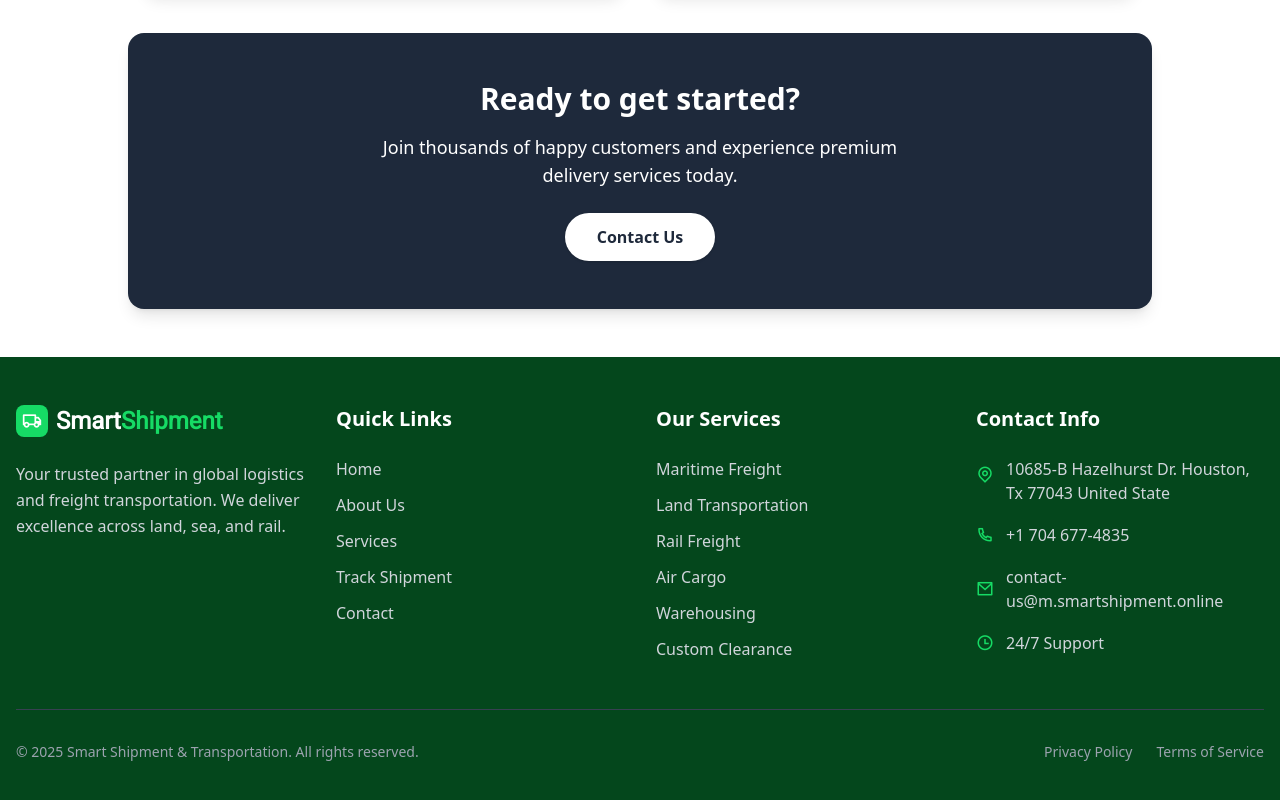
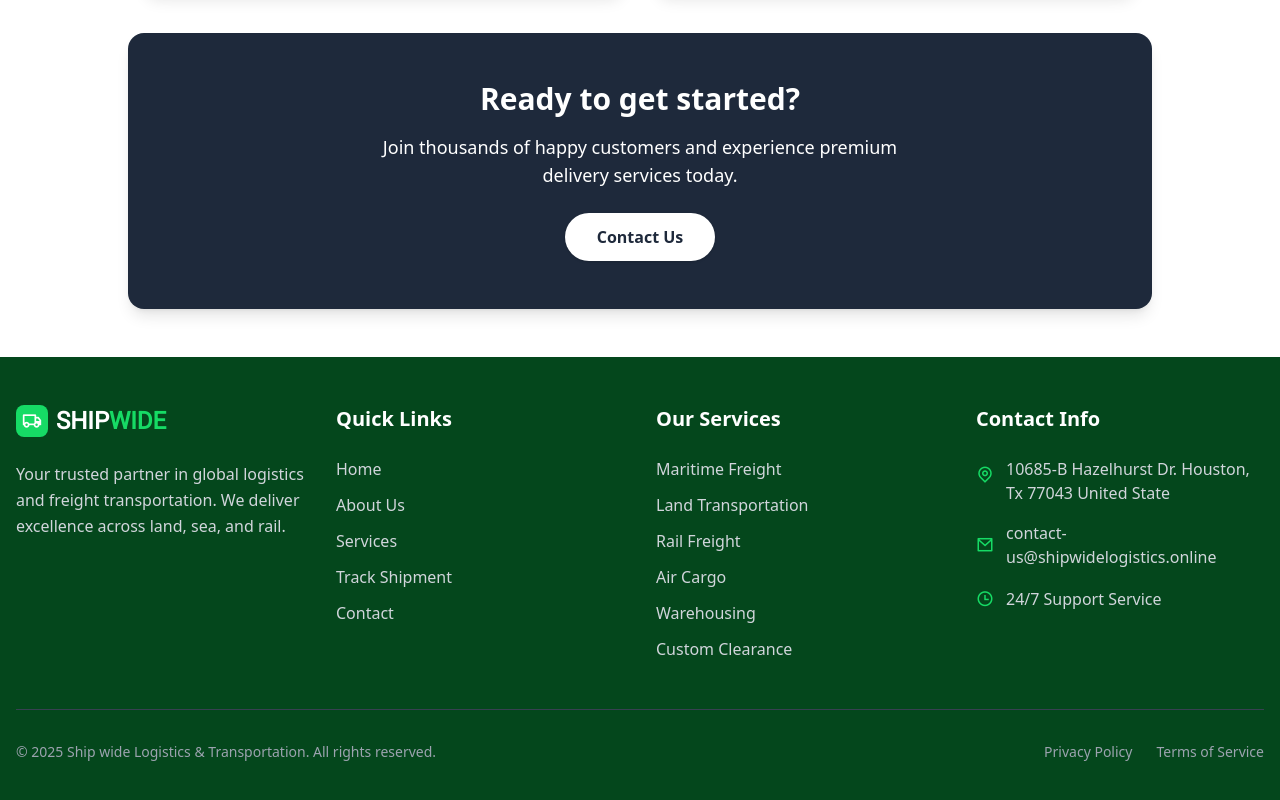
Before and after one commit to graysonleofx/shipwidelogistics, a Next.js app: page /services/1 in a window 1280 px wide. Shown: the part 1954-2754 px from the top of the page. Built offline with nearby package versions, Linux system fonts and the light colour scheme.

Commit message:
Add files via upload

```diff
--- a/components/AboutSection.tsx
+++ b/components/AboutSection.tsx
@@ -53,14 +53,14 @@ export default function AboutSection() {
               ))}
             </div>
 
-            <div className="bg-secondary text-white p-6 rounded-lg">
+            {/* <div className="bg-secondary text-white p-6 rounded-lg">
               <div className="flex items-center mb-2">
                 <i className="ri-phone-line text-background text-xl mr-3"></i>
                 <span className="text-gray-300">Have Questions?</span>
               </div>
               <p className="text-xl font-semibold">Call Us Any Time</p>
-              <p className="text-background text-lg">+1 704 000-0000</p>
-            </div>
+              <p className="text-background text-lg">+1 223-456-7890</p>
+            </div> */}
           </div>
 
           <div className="relative">
--- a/components/ContactSection.jsx
+++ b/components/ContactSection.jsx
@@ -170,21 +170,20 @@ const ContactSection = () => {
                 </div>
                 <div>
                   <h4 className="font-semibold text-slate-800 mb-1">Our Address</h4>
-                  <h4 className="font-semibold text-slate-800 mb-1">M.Smart Shipment & Logistics LLC</h4>
+                  <h4 className="font-semibold text-slate-800 mb-1">Ship wide Logistics LLC</h4>
                   <p className="text-gray-600">10685-B Hazelhurst Dr. Houston, Tx 77043 United State</p>
                 </div>
               </div>
 
-              <div className="flex items-start">
+              {/* <div className="flex items-start">
                 <div className="w-12 h-12  bg-secondary/10  rounded-lg flex items-center justify-center mr-4">
                   <i className="ri-phone-line text-secondary text-xl"></i>
                 </div>
                 <div>
                   <h4 className="font-semibold text-slate-800 mb-1">Phone Number</h4>
                   <p className="text-gray-600">+1 704 000-0000</p>
-                  {/* <p className="text-gray-600">+1 (555) 123-4567</p> */}
                 </div>
-              </div>
+              </div> */}
 
               <div className="flex items-start">
                 <div className="w-12 h-12 bg-secondary/10 rounded-lg flex items-center justify-center mr-4">
@@ -192,7 +191,7 @@ const ContactSection = () => {
                 </div>
                 <div>
                   <h4 className="font-semibold text-slate-800 mb-1">Email Address</h4>
-                  <p className="text-gray-600">contact-us@m.smartshipment.online</p>
+                  <p className="text-gray-600">contact-us@shipwidelogistics.online</p>
                   {/* <p className="text-gray-600">contactus@pannywiselogistics.online</p> */}
                 </div>
               </div>
@@ -212,7 +211,7 @@ const ContactSection = () => {
             <div className="bg-secondary/10 rounded-lg p-6">
               <h4 className="font-semibold text-secondary mb-4">Emergency Contact</h4>
               <p className="text-gray-800 mb-2">24/7 Support for urgent shipments</p>
-              <p className="text-background font-semibold text-lg">+1 704 000-0000</p>
+              <p className="text-background font-semibold text-lg">contact-us@shipwidelogistics.online</p>
             </div>
           </div>
         </div>
--- a/components/Footer.tsx
+++ b/components/Footer.tsx
@@ -31,7 +31,7 @@ export default function Footer() {
               <div className="w-8 h-8 bg-background rounded-lg flex items-center justify-center">
                 <i className="ri-truck-line text-xl"></i>
               </div>
-              <h3 className="text-2xl font-bold" style={{fontFamily: "Roboto, serif"}}>Smart<span style={{color: '#16DB65'}}>Shipment</span></h3>
+              <h3 className="text-2xl font-bold" style={{fontFamily: "Roboto, serif"}}>SHIP<span style={{color: '#16DB65'}}>WIDE</span></h3>
             </div>
             <p className="text-gray-300 mb-6 leading-relaxed">
               Your trusted partner in global logistics and freight transportation. We deliver excellence across land, sea, and rail.
@@ -86,17 +86,17 @@ export default function Footer() {
                 <i className="ri-map-pin-line text-background text-lg mr-3 mt-1"></i>
                 <p className="text-gray-300">10685-B Hazelhurst Dr. Houston, Tx 77043 United State</p>
               </div>
-              <div className="flex items-center">
+              {/* <div className="flex items-center">
                 <i className="ri-phone-line text-background text-lg mr-3"></i>
                 <p className="text-gray-300">+1 704 677-4835</p>
-              </div>
+              </div> */}
               <div className="flex items-center">
                 <i className="ri-mail-line text-background text-lg mr-3"></i>
-                <p className="text-gray-300">contact-us@m.smartshipment.online</p>
+                <p className="text-gray-300">contact-us@shipwidelogistics.online</p>
               </div>
               <div className="flex items-center">
                 <i className="ri-time-line text-background text-lg mr-3"></i>
-                <p className="text-gray-300">24/7 Support</p>
+                <p className="text-gray-300">24/7 Support Service</p>
               </div>
             </div>
           </div>
@@ -105,7 +105,7 @@ export default function Footer() {
         <div className="border-t border-gray-700 mt-12 pt-8">
           <div className="flex flex-col md:flex-row justify-between items-center">
             <p className="text-gray-400 text-sm">
-              © {currentYear} Smart Shipment & Transportation. All rights reserved.
+              © {currentYear} Ship wide Logistics & Transportation. All rights reserved.
             </p>
             <div className="flex space-x-6 mt-4 md:mt-0">
               <a href="#" className="text-gray-400 hover:text-orange-400 text-sm transition-colors cursor-pointer">Privacy Policy</a>
--- a/components/Header.jsx
+++ b/components/Header.jsx
@@ -23,7 +23,7 @@ export default function Header() {
             <div className="w-8 h-8 bg-background rounded-lg flex items-center justify-center">
               <i className="ri-truck-line text-xl"></i>
             </div>
-            <h1 className="text-2xl font-bold" style={{fontFamily: "Roboto, serif"}}>Ship<span style={{color: '#16DB65'}}>Wide</span></h1>
+            <h1 className="text-2xl font-bold" style={{fontFamily: "Roboto, serif"}}>SHIP<span style={{color: '#16DB65'}}>WIDE</span></h1>
           </div>
 
           <nav className="hidden md:flex items-center space-x-8">
--- a/components/HeroSection.jsx
+++ b/components/HeroSection.jsx
@@ -26,17 +26,17 @@ export default function HeroSection() {
               <span className="text-orange-400 font-semibold text-lg">M.Smart Shipment & Logistics Transportation Inc.</span>
             </div> */}
             <h1 className="text-3xl md:text-6xl font-bold text-white mb-6 leading-tight">
-              Welcome To Ship Wide Logistics Company
+              Welcome To Shipwide Logistics Company & Fast Delivery
             </h1>
             <p className="text-xl text-gray-200 mb-8 leading-relaxed">
-              Take your business to the next level with Shipe Wide Logistics new business management tools. Ship Wide Logistics will open a new horizon for us.
+              Take your business to the next level with Shipwide Logistics new business management tools. Ship Wide Logistics will open a new horizon for us.
             </p>
             <div className="flex flex-col items-center justify-center sm:flex-row gap-4">
-              <button
+              {/* <button
               onClick={scrollToService}
               className="border-2 border-white text-white hover:bg-white hover:text-slate-800 px-8 py-4 rounded-2xl font-semibold transition-colors whitespace-nowrap cursor-pointer">
                 Our Services
-              </button>
+              </button> */}
 
               <button
                 onClick={scrollToTracking}
--- a/components/TestimonialsSection.tsx
+++ b/components/TestimonialsSection.tsx
@@ -4,7 +4,7 @@ const testimonials = [
   {
     name: 'Sarah Johnson',
     role: 'E-commerce Manager, ShopEase',
-    feedback: 'M.Smart Shipment & Logistics has been a game changer for our business. Fast, reliable, and always professional!',
+    feedback: 'Ship wide Logistics has been a game changer for our business. Fast, reliable, and always professional!',
     avatar: 'https://randomuser.me/api/portraits/women/44.jpg'
   },
   {
@@ -16,7 +16,7 @@ const testimonials = [
   {
     name: 'Priya Patel',
     role: 'Operations Director, FreshMart',
-    feedback: 'We trust M.Smart Shipment for all our logistics needs. They always deliver on time and keep us updated.',
+    feedback: 'We trust Ship wide for all our logistics needs. They always deliver on time and keep us updated.',
     avatar: 'https://randomuser.me/api/portraits/women/68.jpg'
   }
 ];
--- a/components/TopHeader.jsx
+++ b/components/TopHeader.jsx
@@ -9,8 +9,8 @@ export default function TopHeader() {
     <div className="bg-primary sticky top-0 z-50 text-gray-300 py-4 px-4 md:px-12">
       <div className="container mx-auto flex flex-row md:flex-cpl justify-between items-start md:items-center">
         <div className="flex flex-col md:flex-row  justify-between">
-          <span className="mr-0 md:mr-4 text-sm md:text-lg">Email: info@shipwidelogistics.com</span>
-          <span className="text-sm md:text-lg">Phone: +1 223-456-7890</span>
+          <span className="mr-0 md:mr-4 text-sm md:text-lg">Email: contact-us@shipwidelogistics.com</span>
+          {/* <span className="text-sm md:text-lg">Phone: +1 223-456-7890</span> */}
         </div>
         <div className="flex flex-col md:flex-row  justify-between">
           <span className="text-sm md:text-lg">Business Hours: 24/7</span>
```
